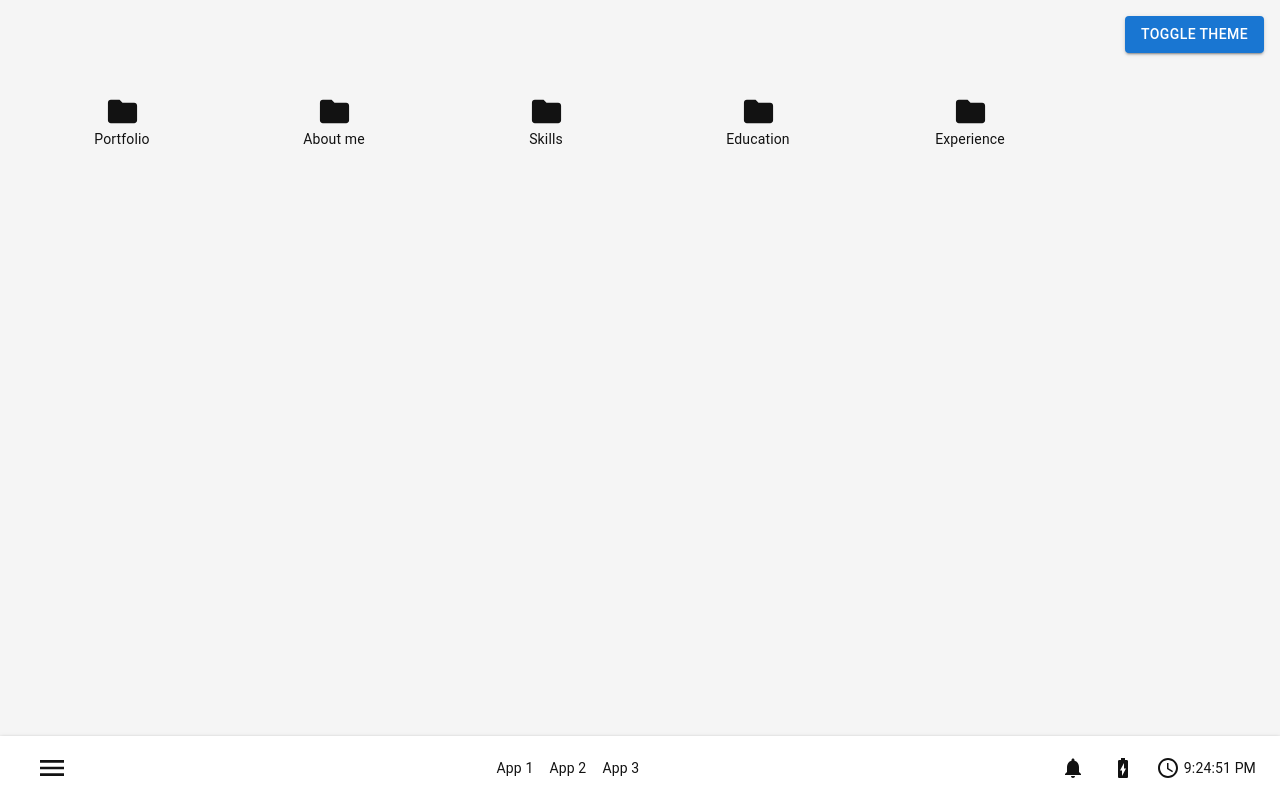
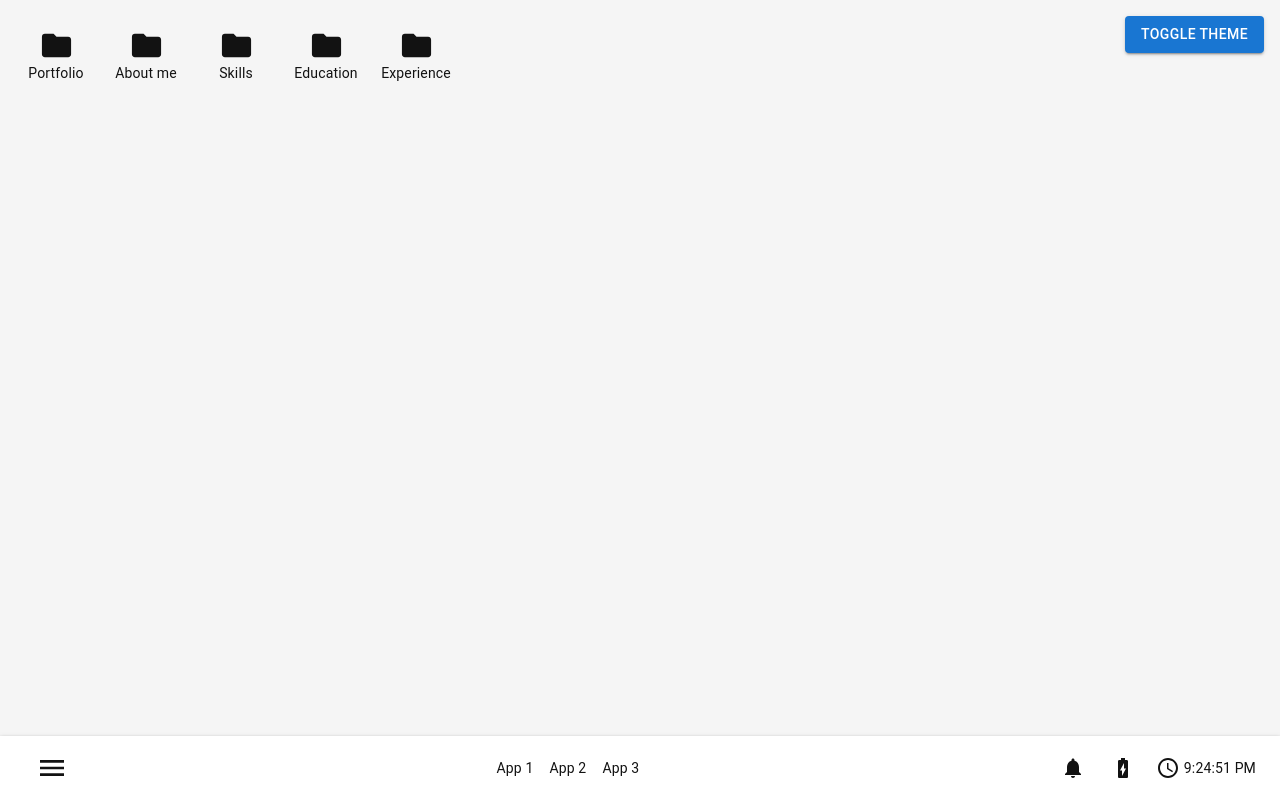
Before and after one commit to jaakkomaenpaa/portfolio, a React (Vite) app in the folder client/: page / in a window 1280 px wide. Built offline with nearby package versions, Linux system fonts and the light colour scheme.

Commit message:
add grid and collision resolve to folders

```diff
--- a/client/src/components/Desktop.tsx
+++ b/client/src/components/Desktop.tsx
@@ -6,7 +6,10 @@ import Draggable from 'react-draggable'
 import DraggableWindow from './DraggableWindow'
 import { useWindowStore } from '../stores/WindowStore'
 import { useFolderStore } from '../stores/FolderStore'
-import { Folder } from '../types'
+import { Folder, Position } from '../types'
+import config from '../config'
+
+const { GRID_SIZE_X, GRID_SIZE_Y, FOLDER_SIZE } = config
 
 const StyledDesktop = styled(Box)(({ theme }) => ({
   position: 'relative',
@@ -20,16 +23,48 @@ const StyledDesktop = styled(Box)(({ theme }) => ({
 }))
 
 const AppIcon = styled(Box)({
-  width: '80px',
-  height: '80px',
-  margin: '16px',
+  width: FOLDER_SIZE,
+  height: FOLDER_SIZE,
   display: 'flex',
   flexDirection: 'column',
   alignItems: 'center',
   justifyContent: 'center',
+  position: 'absolute',
   cursor: 'pointer',
   '&:hover': { opacity: 0.8 },
 })
+
+const snapToGrid = (x: number, y: number) => ({
+  x: Math.round(x / GRID_SIZE_X) * GRID_SIZE_X,
+  y: Math.round(y / GRID_SIZE_Y) * GRID_SIZE_Y,
+})
+
+const isColliding = (pos1: Position, pos2: Position) => {
+  return (
+    pos1.x < pos2.x + FOLDER_SIZE &&
+    pos1.x + FOLDER_SIZE > pos2.x &&
+    pos1.y < pos2.y + FOLDER_SIZE &&
+    pos1.y + FOLDER_SIZE > pos2.y
+  )
+}
+
+const resolveCollision = (folders: Folder[], id: number, position: Position) => {
+  const adjustedPosition = { ...position }
+
+  while (
+    folders.some(
+      (folder) => folder.id !== id && isColliding(folder.position, adjustedPosition)
+    )
+  ) {
+    adjustedPosition.x += FOLDER_SIZE
+    if (adjustedPosition.x > window.innerWidth - FOLDER_SIZE) {
+      adjustedPosition.x = 0
+      adjustedPosition.y += FOLDER_SIZE
+    }
+  }
+
+  return adjustedPosition
+}
 
 const Desktop = () => {
   const { folders, updateFolderPosition } = useFolderStore()
@@ -42,9 +77,15 @@ const Desktop = () => {
         <Draggable
           key={folder.id}
           position={folder.position}
-          onStop={(_, data) =>
-            updateFolderPosition(folder.id, { x: data.x, y: data.y })
-          }
+          onStop={(_, data) => {
+            const snappedPosition = snapToGrid(data.x, data.y)
+            const resolvedPosition = resolveCollision(
+              folders,
+              folder.id,
+              snappedPosition
+            )
+            updateFolderPosition(folder.id, resolvedPosition)
+          }}
         >
           <AppIcon onDoubleClick={() => openWindow(folder.title, folder.content)}>
             <FolderIcon fontSize='large' />
--- /dev/null
+++ b/client/src/config.ts
@@ -0,0 +1,12 @@
+const GRID_SIZE_X = 90
+const GRID_SIZE_Y = 80
+
+const FOLDER_SIZE = 80
+
+const exports = {
+  GRID_SIZE_X,
+  GRID_SIZE_Y,
+  FOLDER_SIZE,
+}
+
+export default exports
--- a/client/src/folders/index.tsx
+++ b/client/src/folders/index.tsx
@@ -4,37 +4,40 @@ import Skills from './Skills'
 import Education from './Education'
 import Experience from './Experience'
 import { Folder } from '../types'
+import config from '../config'
+
+const { GRID_SIZE_X } = config
 
 const DEFAULT_FOLDERS: Folder[] = [
   {
     id: 1,
     title: 'Portfolio',
     content: <Portfolio />,
-    position: { x: 50, y: 50 },
+    position: { x: 0, y: 0 },
   },
   {
     id: 2,
     title: 'About me',
     content: <AboutMe />,
-    position: { x: 150, y: 50 },
+    position: { x: GRID_SIZE_X, y: 0 },
   },
   {
     id: 3,
     title: 'Skills',
     content: <Skills />,
-    position: { x: 250, y: 50 },
+    position: { x: GRID_SIZE_X * 2, y: 0 },
   },
   {
     id: 4,
     title: 'Education',
     content: <Education />,
-    position: { x: 350, y: 50 },
+    position: { x: GRID_SIZE_X * 3, y: 0 },
   },
   {
     id: 5,
     title: 'Experience',
     content: <Experience />,
-    position: { x: 450, y: 50 },
+    position: { x: GRID_SIZE_X * 4, y: 0 },
   },
 ]
 
--- a/client/src/stores/FolderStore.ts
+++ b/client/src/stores/FolderStore.ts
@@ -7,12 +7,25 @@ interface FolderStore {
   updateFolderPosition: (id: number, position: Position) => void
 }
 
+const getSavedFolders = (): Folder[] => {
+  const folders = localStorage.getItem('folders')
+  if (folders) {
+    return JSON.parse(folders)
+  }
+
+  return DEFAULT_FOLDERS
+}
+
 export const useFolderStore = create<FolderStore>((set) => ({
-  folders: DEFAULT_FOLDERS,
+  folders: getSavedFolders(),
+
   updateFolderPosition: (id: number, position: Position) =>
-    set((state) => ({
-      folders: state.folders.map((folder) =>
+    set((state) => {
+      const updatedFolders = state.folders.map((folder) =>
         folder.id === id ? { ...folder, position } : folder
-      ),
-    })),
+      )
+
+      localStorage.setItem('folders', JSON.stringify(updatedFolders))
+      return { folders: updatedFolders }
+    }),
 }))
```
